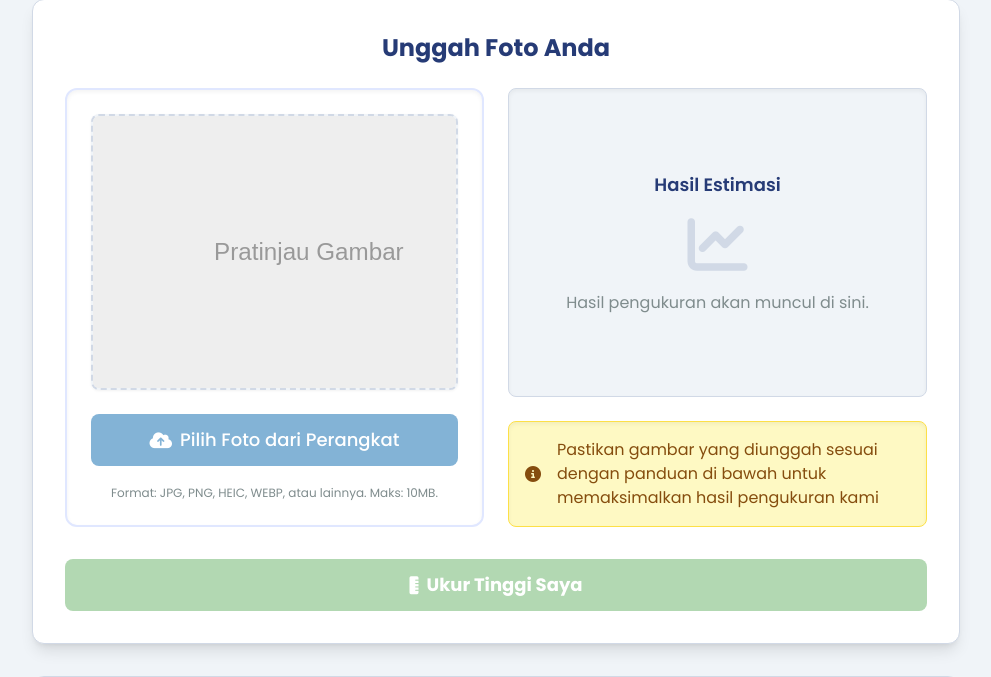
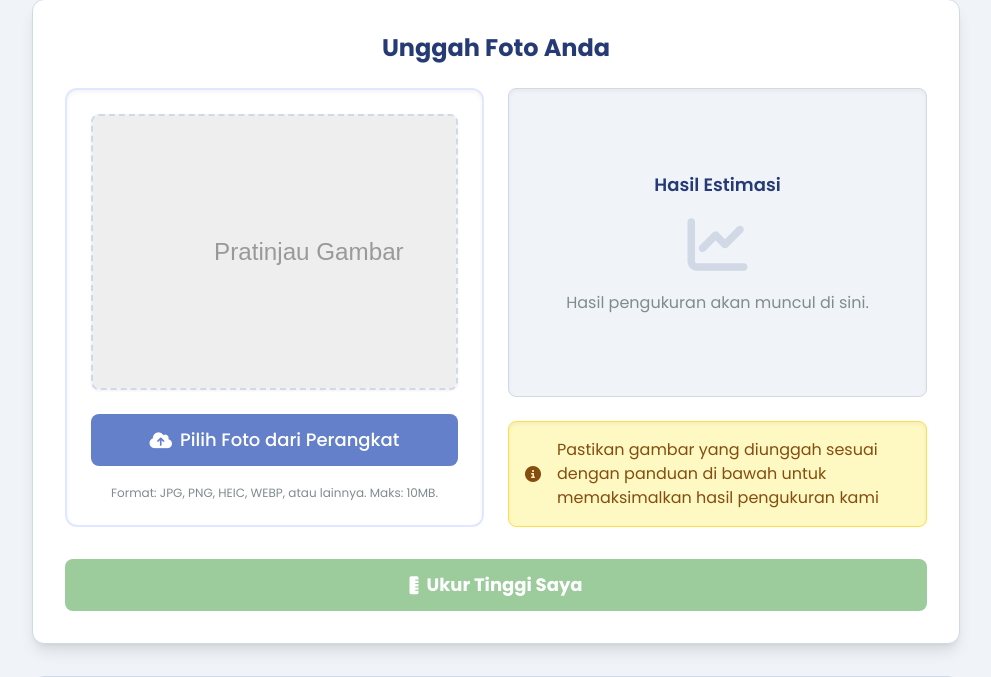
Before and after one commit to kkokonatsu/tinggiku, a Flask app: page / in a window 1280 px wide. Shown: the part 321-998 px from the top of the page, without its empty margins (144-1135 px from the left). Run offline with Flask 3, Linux system fonts and the light colour scheme; some libraries are stand-ins or nearby versions.

Commit message:
style: change button color

```diff
--- a/src/utils/FeatureExtraction.py
+++ b/src/utils/FeatureExtraction.py
@@ -21,7 +21,7 @@ from pillow_heif import register_heif_opener  # HEIF support
 import piexif
 
 import sys
-# sys.path.append("../../notebooks/ml-depth-pro/src")
+sys.path.append("../../notebooks/ml-depth-pro/src")
 
 from depthpro import depth_pro, utils
 
--- a/templates/index.html
+++ b/templates/index.html
@@ -202,7 +202,7 @@
                 </div>
 
                 <div
-                  class="file-input-container w-full bg-primary-dark hover:bg-secondary text-white font-medium py-3 px-4 rounded-lg text-center transition duration-300 ease-in-out transform hover:scale-105"
+                  class="file-input-container w-full bg-secondary hover:bg-primary-dark text-white font-medium py-3 px-4 rounded-lg text-center transition duration-300 ease-in-out transform hover:scale-105"
                 >
                   <label
                     for="fileUpload"
@@ -294,7 +294,7 @@
             <button
               type="button"
               id="measureButton"
-              class="w-full mt-8 bg-accent hover:bg-accent-dark text-white font-bold py-3 px-6 rounded-lg transition duration-300 ease-in-out transform hover:scale-105 flex items-center justify-center space-x-2 text-base sm:text-lg"
+              class="w-full mt-8 bg-accent-dark hover:bg-accent text-white font-bold py-3 px-6 rounded-lg transition duration-300 ease-in-out transform hover:scale-105 flex items-center justify-center space-x-2 text-base sm:text-lg"
               disabled
             >
               <i class="fas fa-ruler-vertical"></i>
```
Also changed, not shown: 2 other files.
